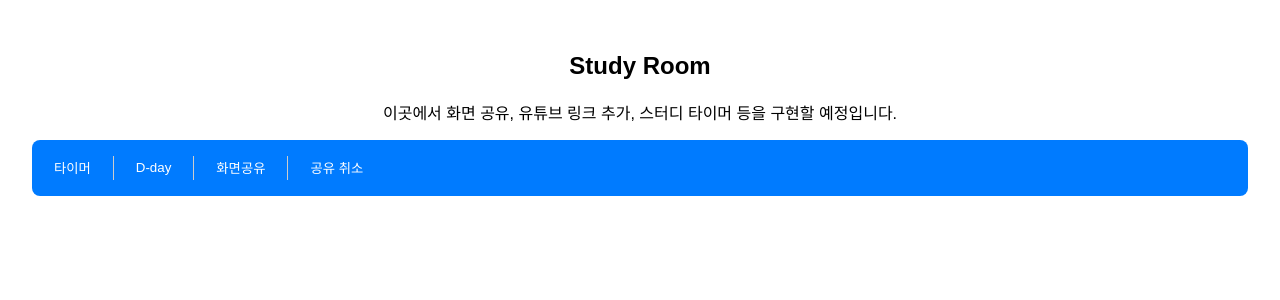
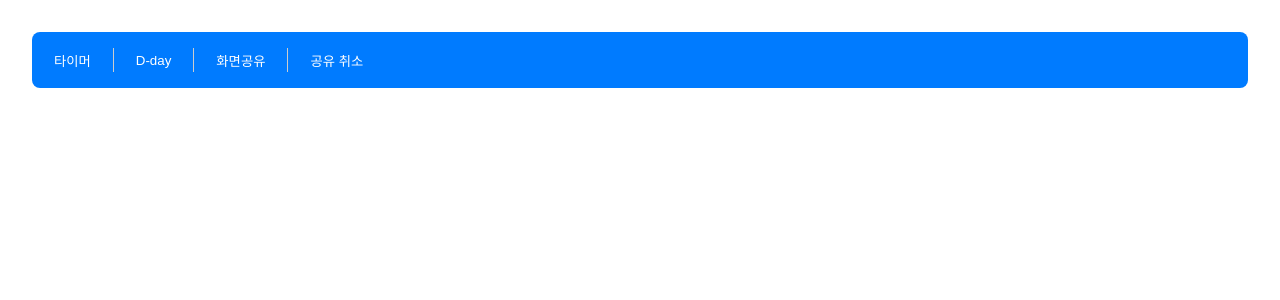
Before and after one commit to kimminsu31415/withstudy, a React (Create React App) app: page /studyroom in a window 1280 px wide. Shown: the top 300 px of the page. Built offline with nearby package versions, Linux system fonts and the light colour scheme.

Commit message:
fix: 스터디룸 메시지 삭제

```diff
--- a/src/pages/StudyRoom.jsx
+++ b/src/pages/StudyRoom.jsx
@@ -5,11 +5,6 @@ import Tool from '../components/Tool';
 function StudyRoom() {
   return (
     <div style={styles.container}>
-      <h2>Study Room</h2>
-      <p>
-        이곳에서 화면 공유, 유튜브 링크 추가, 스터디 타이머 등을 구현할
-        예정입니다.
-      </p>
       <Tool />
     </div>
   );
```
